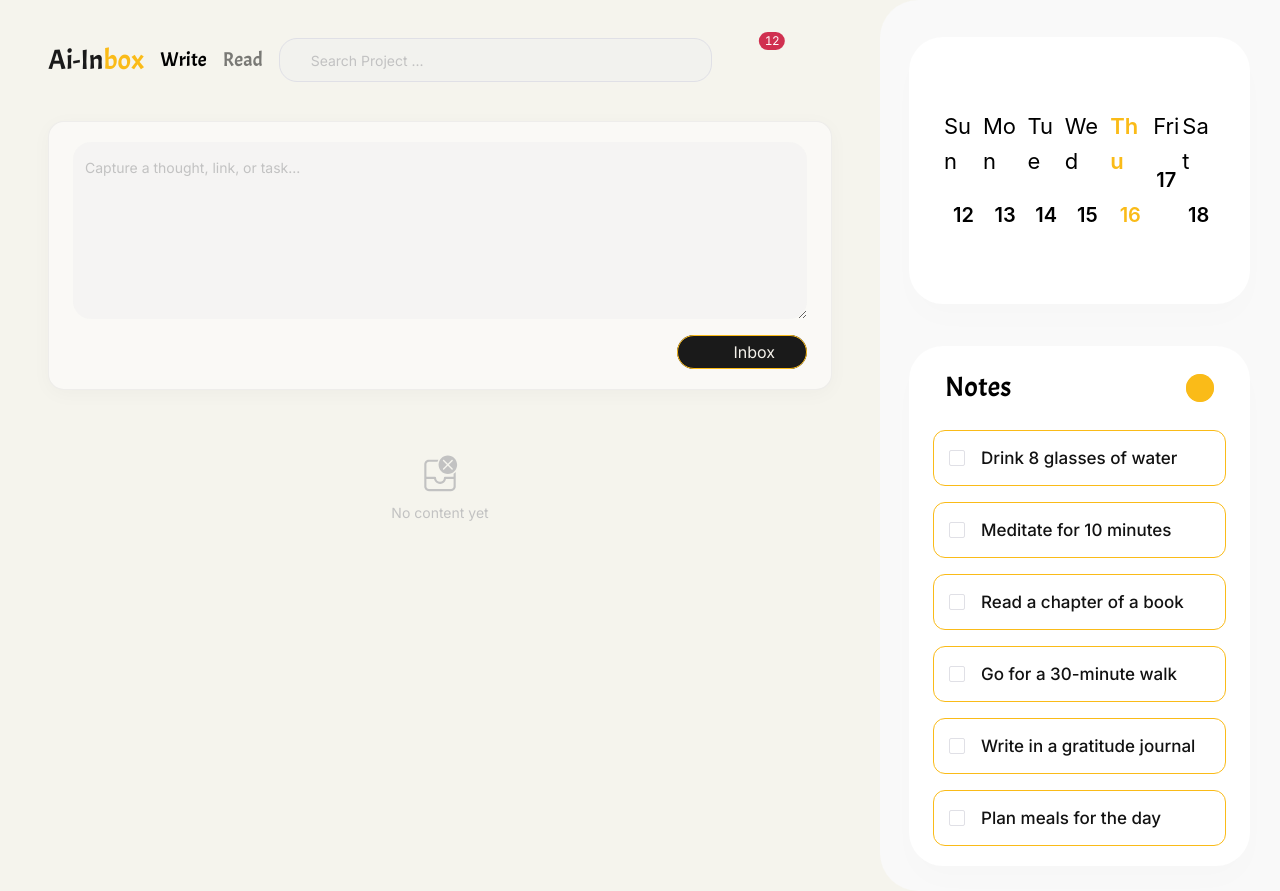
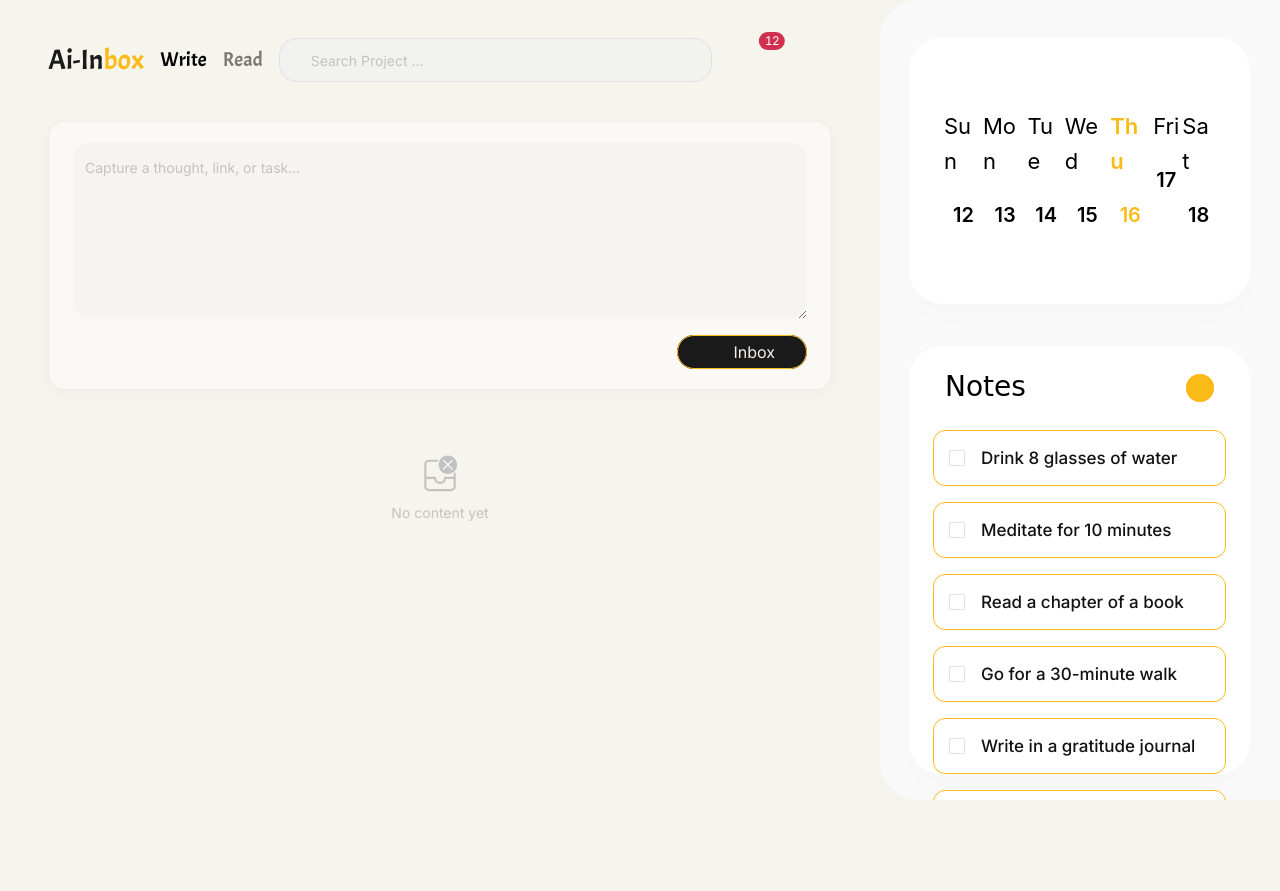
Before and after one commit to zhuoming2026/Ai-inbox, a Vue app: page /#/ in a window 1280 px wide. After the commit the page ends 800 px from the top, so only its background shows below. Built offline with nearby package versions, Linux system fonts and the light colour scheme; some icons are missing; a web font is replaced by a local one.

Commit message:
fix: HomePage 布局改为内部滚动，去掉右侧面板高度限制
- 页面整体禁用滚动，改为左右两侧内部滚动
- 右侧面板改为 height: 100vh 替代 max-height: 1080px
- 左侧内容区添加 overflow: hidden
- 文章列表添加 min-height: 0 和 overflow: auto

```diff
--- a/src/pages/HomePage.vue
+++ b/src/pages/HomePage.vue
@@ -106,13 +106,14 @@
           </div>
         </div>
 
-        <!-- Right Content (暂不修改) -->
+        <!-- Right Content -->
         <aside class="right-content">
           <!-- Calendar -->
           <n-card class="sidebar-card calendar-card" :bordered="false">
             <WeekCalendar
               :selected-date="selectedDateTs"
               @select="onDateSelect"
+              @clear="clearDateSelection"
             />
           </n-card>
 
@@ -275,6 +276,11 @@ function onDateSelect(ts: number) {
   dateFilterActive.value = true
 }
 
+function clearDateSelection() {
+  selectedDateTs.value = undefined
+  dateFilterActive.value = false
+}
+
 function formatDateShort(dateStr: string): string {
   const parts = dateStr.split('-')
   if (parts.length === 3) {
@@ -319,9 +325,10 @@ onMounted(() => {
 <style scoped>
 .home-page {
   width: 100%;
-  min-height: 100vh;
+  height: 100vh;
   background: #f5f4ed;
   display: flex;
+  overflow: hidden;
 }
 
 /* Left Content - 4/1 ratio */
@@ -329,8 +336,10 @@ onMounted(() => {
   flex: 4;
   display: flex;
   flex-direction: column;
+  height: 100vh;
   padding: 31px 48px 48px;
   min-width: 0;
+  overflow: hidden;
 }
 
 /* Navigation */
@@ -456,6 +465,8 @@ onMounted(() => {
 /* Article List */
 .article-list {
   flex: 1;
+  min-height: 0;
+  overflow: auto;
 }
 
 .section-title {
@@ -535,17 +546,16 @@ onMounted(() => {
   text-transform: capitalize;
 }
 
-/* Right Content - max 400px, 1080px height */
+/* Right Content - 400px width, full height */
 .right-content {
   flex: 0 0 400px;
-  max-height: 1080px;
+  height: 100vh;
   display: flex;
   flex-direction: column;
   gap: 42px;
   padding: 37px 30px 25px 29px;
   background: #f9f9f9;
   border-radius: 38px 0 0 38px;
-  overflow: hidden;
 }
 
 .sidebar-card {
@@ -555,6 +565,19 @@ onMounted(() => {
 
 .calendar-card {
   overflow: visible;
+  flex: 0 0 auto;
+}
+
+.notes-card {
+  flex: 1;
+  display: flex;
+  flex-direction: column;
+  min-height: 0;
+}
+
+.notes-card :deep(.n-card__content) {
+  flex: 1;
+  overflow: auto;
 }
 
 .calendar-wrapper {
@@ -662,7 +685,7 @@ onMounted(() => {
 }
 
 .notes-title {
-  font-family: 'Acme', sans-serif;
+  font-family: 'Comic Sans MS', cursive;
   font-size: 28px;
   color: #000000;
 }
```
